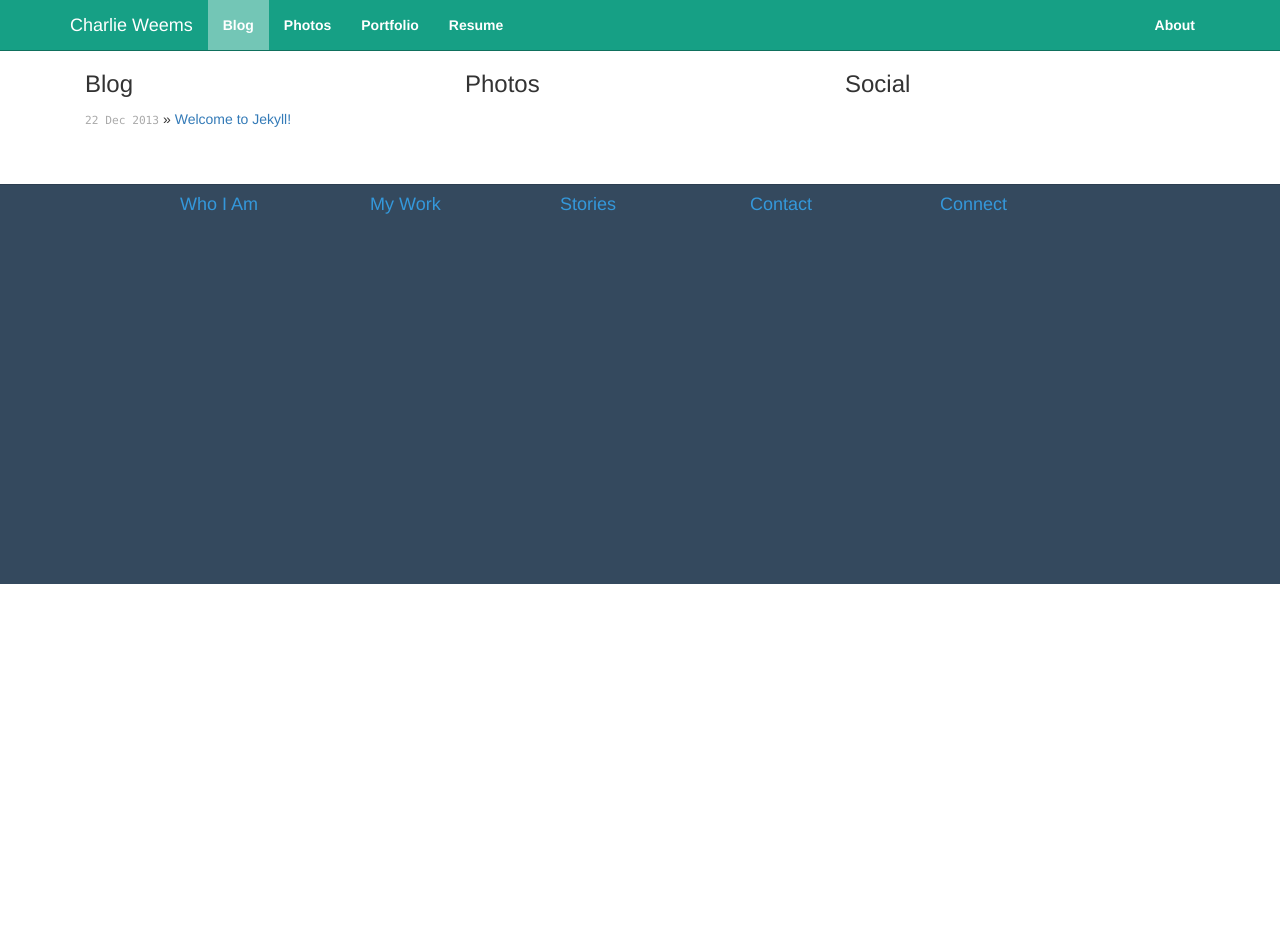
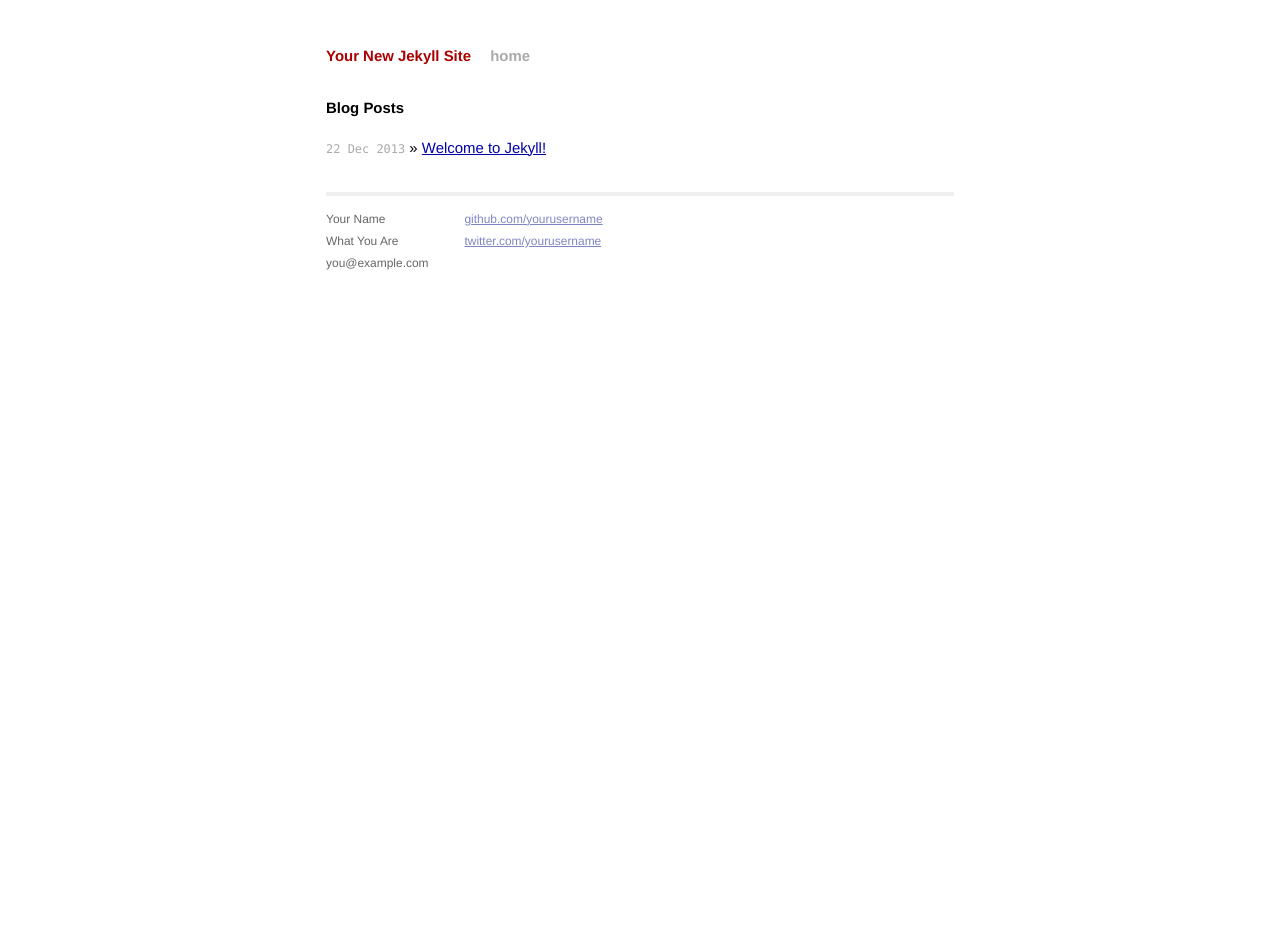
Before and after one commit to cweems/cweems.github.io, a Jekyll site: the page built from index.html, in a window 1280 px wide. Built offline with Jekyll 4.4.1, drawn with Linux system fonts in a browser that asks for light colours; nearby versions of some CDN libraries; Markdown is read by kramdown in place of the engine named in the settings; before the commit the page ends 900 px from its top, so only the background shows below that.

Commit message:
Revert to initial jekyll install

```diff
--- a/_config.yml
+++ b/_config.yml
@@ -1,5 +1,3 @@
-name: Charlie Weems
+name: Your New Jekyll Site
 markdown: redcarpet
 pygments: true
-description: I write nice things for people and computers.
-url: http://cweems.github.io
--- a/_layouts/blog.html
+++ /dev/null
@@ -1,4 +0,0 @@
----
-layout: default
-title: "blog"
----
--- a/_layouts/default.html
+++ b/_layouts/default.html
@@ -4,7 +4,7 @@
         <meta charset="utf-8">
         <meta http-equiv="X-UA-Compatible" content="IE=edge,chrome=1">
         <title>{{ page.title }}</title>
-        <meta name="viewport" content="width=device-width, initial-scale=1.0">
+        <meta name="viewport" content="width=device-width">
 
         <!-- syntax highlighting CSS -->
         <link rel="stylesheet" href="/css/syntax.css">
@@ -12,75 +12,30 @@
         <!-- Custom CSS -->
         <link rel="stylesheet" href="/css/main.css">
 
-        <!-- Bootstrap CSS -->
-
-        <link rel="stylesheet" href="//netdna.bootstrapcdn.com/bootstrap/3.0.3/css/bootstrap.min.css">
-
-        <script type="text/javascript" src="http://code.jquery.com/jquery-2.0.3.min.js"></script>
-
-        <!-- Bootstrap JS -->
-
-        <script type="text/javascript" src="//netdna.bootstrapcdn.com/bootstrap/3.0.3/js/bootstrap.min.js"></script>
-
-
     </head>
     <body>
-         <div class="header">
-            <nav class="navbar navbar-default" role="navigation">
-              <div class="container">
-                        <!-- Brand and toggle get grouped for better mobile display -->
-              <div class="navbar-header">
-                <button type="button" class="navbar-toggle" data-toggle="collapse" data-target="#bs-example-navbar-collapse-1">
-                  <span class="sr-only">Toggle navigation</span>
-                  <span class="icon-bar"></span>
-                  <span class="icon-bar"></span>
-                  <span class="icon-bar"></span>
-                </button>
-                <a class="navbar-brand" href="#">Charlie Weems</a>
-              </div>
 
-                        <!-- Collect the nav links, forms, and other content for toggling -->
-              <div class="collapse navbar-collapse" id="bs-example-navbar-collapse-1">
-                <ul class="nav navbar-nav">
-                  <li class="active"><a href="#">Blog</a></li>
-                  <li><a href="blog.html">Photos</a></li>
-                  <li><a href="#">Portfolio</a></li>
-                  <li><a href="#">Resume</a></li>
-                </ul>
-                <ul class="nav navbar-nav navbar-right">
-                  <li><a href="#">About</a></li>
-                </ul>
-              </div><!-- /.navbar-collapse -->
-            </div>
-            </nav>
-        </div>
-        <div class="content">
+        <div class="site">
+          <div class="header">
+            <h1 class="title"><a href="/">{{ site.name }}</a></h1>
+            <a class="extra" href="/">home</a>
+          </div>
 
           {{ content }}
 
           <div class="footer">
-            <div class="container">
-              <div class="col-md-1">
-              </div>
-              <div class="col-md-2">
-                <h4>Who I Am</h4>
-              </div>
-              <div class="col-md-2">
-                <h4>My Work</h4>
-              </div>
-              <div class="col-md-2">
-                <h4>Stories</h4>
-              </div>
-              <div class="col-md-2">
-                <h4>Contact</h4>
-              </div>
-              <div class="col-md-2">
-                <h4>Connect</h4>
-              </div>
-              <div class="col-md-1">
-              </div>
-
-
+            <div class="contact">
+              <p>
+                Your Name<br />
+                What You Are<br />
+                you@example.com
+              </p>
+            </div>
+            <div class="contact">
+              <p>
+                <a href="https://github.com/yourusername">github.com/yourusername</a><br />
+                <a href="https://twitter.com/yourusername">twitter.com/yourusername</a><br />
+              </p>
             </div>
           </div>
         </div>
--- a/_layouts/post.html
+++ b/_layouts/post.html
@@ -1,11 +1,9 @@
 ---
 layout: default
 ---
-<div class="container">
 <h2>{{ page.title }}</h2>
 <p class="meta">{{ page.date | date_to_string }}</p>
 
 <div class="post">
 {{ content }}
 </div>
-</div>
--- a/css/main.css
+++ b/css/main.css
@@ -5,6 +5,29 @@
 /*****************************************************************************/
 
 /* Global Reset */
+* {
+  margin: 0;
+  padding: 0;
+}
+
+html, body { height: 100%; }
+
+body {
+  background-color: #FFF;
+  font: 13.34px Helvetica, Arial, sans-serif;
+  font-size: small;
+  text-align: center;
+}
+
+h1, h2, h3, h4, h5, h6 {
+  font-size: 100%; }
+
+h1 { margin-bottom: 1em; }
+p { margin: 1em 0; }
+
+a         { color: #00a; }
+a:hover   { color: #000; }
+a:visited { color: #a0a; }
 
 /*****************************************************************************/
 /*
@@ -14,7 +37,6 @@
 .posts {
   list-style-type: none;
   margin-bottom: 2em;
-  padding-left: 0px !important;
 }
 
 .posts li {
@@ -33,54 +55,17 @@
 /*
 /*****************************************************************************/
 
+.site {
+  font-size: 115%;
+  text-align: justify;
+  width: 42em;
+  margin: 3em auto 2em;
+  line-height: 1.5em;
+}
 
 .header a {
   font-weight: bold;
   text-decoration: none;
-}
-
-#main-jumbotron{
-  width: 100%;
-  padding-bottom: 50px;
-  background-color: #16a085;
-  border-top: 1px solid #9FC6BE;
-  border-bottom: 1px solid #0F705D;
-  background-image: url('../../background.png');
-  background-size: cover;
-  background-repeat: no-repeat;
-}
-
-#main-jumbotron *{
-  color: white !important;
-  font-weight: 200 !important;
-  text-shadow: 1px 1px 1px #0F705D;
-}
-
-#main-jumbotron h1{
-  font-size: 70px !important;
-}
-
-.navbar a{
-  color: white !important;
-}
-
-.navbar{
-  color: #ffffff !important;
-  margin-bottom: 0px !important;
-  border-radius: 0px !important;
-  border-left: 0px !important;
-  border-right: 0px !important;
-  border-top: 0px !important;
-  background-color: #16a085 !important;
-  border-color: #0F705D !important;
-}
-
-.navbar-brand {
-  font-weight: 100 !important;
-}
-
-.active a{
-  background-color: #73C6B6 !important;
 }
 
 .title {
@@ -111,10 +96,8 @@
 
 .footer {
   font-size: 80%;
-  height: 400px;
-  color: #3498DB;
-  background-color: #34495E;
-  border-top: 1px solid #2C3E50;
+  color: #666;
+  border-top: 4px solid #eee;
   margin-top: 2em;
   overflow: hidden;
 }
--- a/index.html
+++ b/index.html
@@ -1,43 +1,13 @@
 ---
 layout: default
-title: Charlie Weems | Home
+title: Your New Jekyll Site
 ---
 
 <div id="home">
-<div class="" id="main-jumbotron">
-	<div class="container">
-		<h1>Hi, I'm Charlie Weems</h1>
-		<h2>I write nice things for people and computers <span class="h3 glyphicon glyphicon-pencil"></span>, live in Washington, DC <span class="h3 glyphicon glyphicon-map-marker"></span> and work for an international development company <span class="h3 glyphicon glyphicon-globe"></span>. I also take photos and make videos</h2>
-	</div>
+  <h1>Blog Posts</h1>
+  <ul class="posts">
+    {% for post in site.posts %}
+      <li><span>{{ post.date | date_to_string }}</span> &raquo; <a href="{{ post.url }}">{{ post.title }}</a></li>
+    {% endfor %}
+  </ul>
 </div>
-<div class="container">
-	<div class="col-sm-4">
-	  <h3>Blog</h3>
-	  <ul class="posts">
-	    {% for post in site.posts %}
-	      <li><span>{{ post.date | date_to_string }}</span> &raquo; <a href="{{ post.url }}">{{ post.title }}</a></li>
-	    {% endfor %}
-	  </ul>
-	</div>
-
-	<div class="col-sm-4">
-	  <h3>Photos</h3>
-
-	</div>
-
-	<div class="col-sm-4">
-	  <h3>Social</h3>
-
-	</div>
-</div>
-
-<script type="text/javascript">
-	$(window).scroll(function () {
-    $jumbotron = $('#main-jumbotron');
-    $jumbotron.slideToggle(500, function () {
-        $jumbotron.text(function () {
-            return $content.is(":visible") ? "Collapse" : "Expand";
-        	});
-    	});
-	});
-</script>
```
Also changed, not shown: blog.html (deleted, +0 -91 lines), feed.xml (deleted, +0 -21 lines), background.png (deleted), 8 other files.
